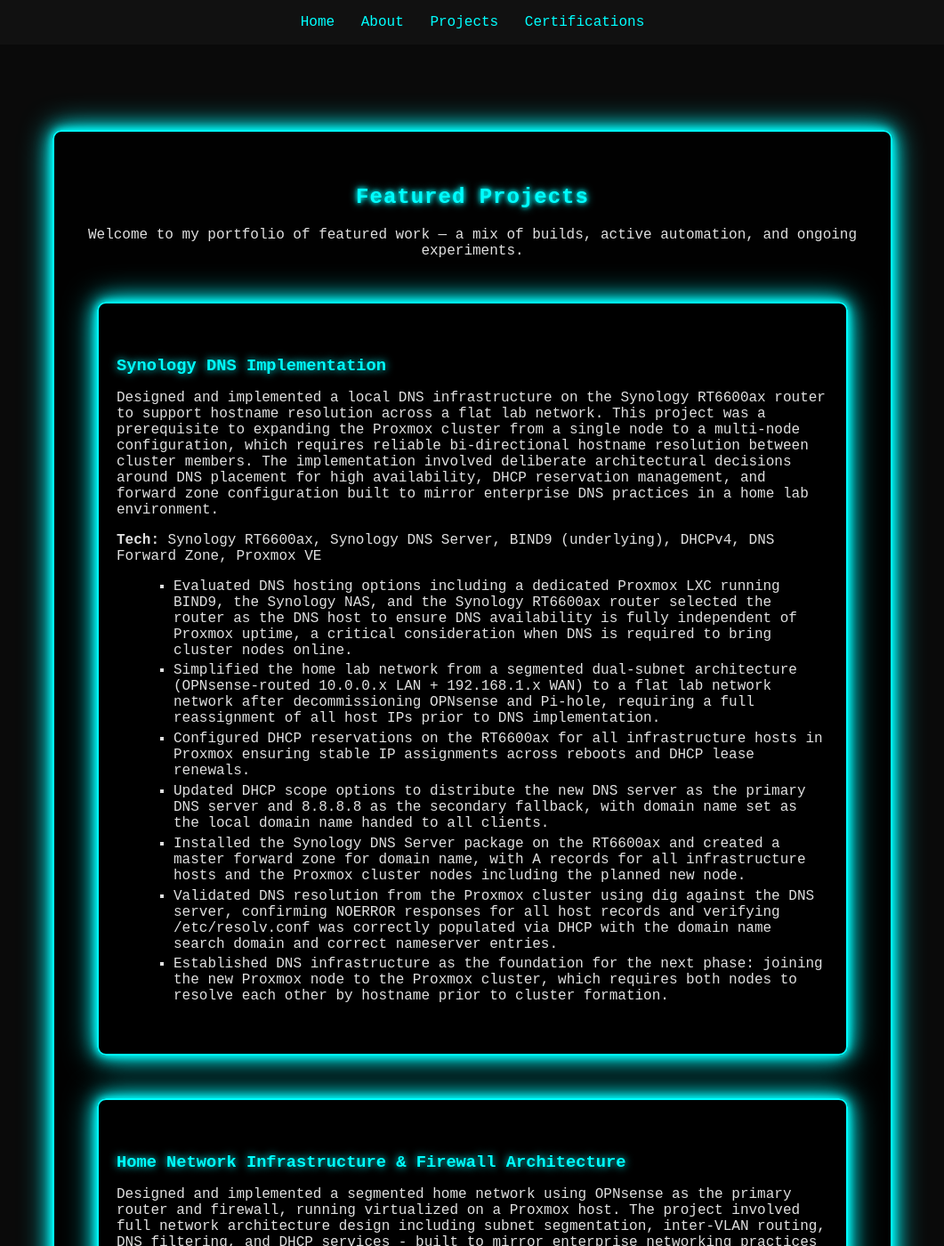
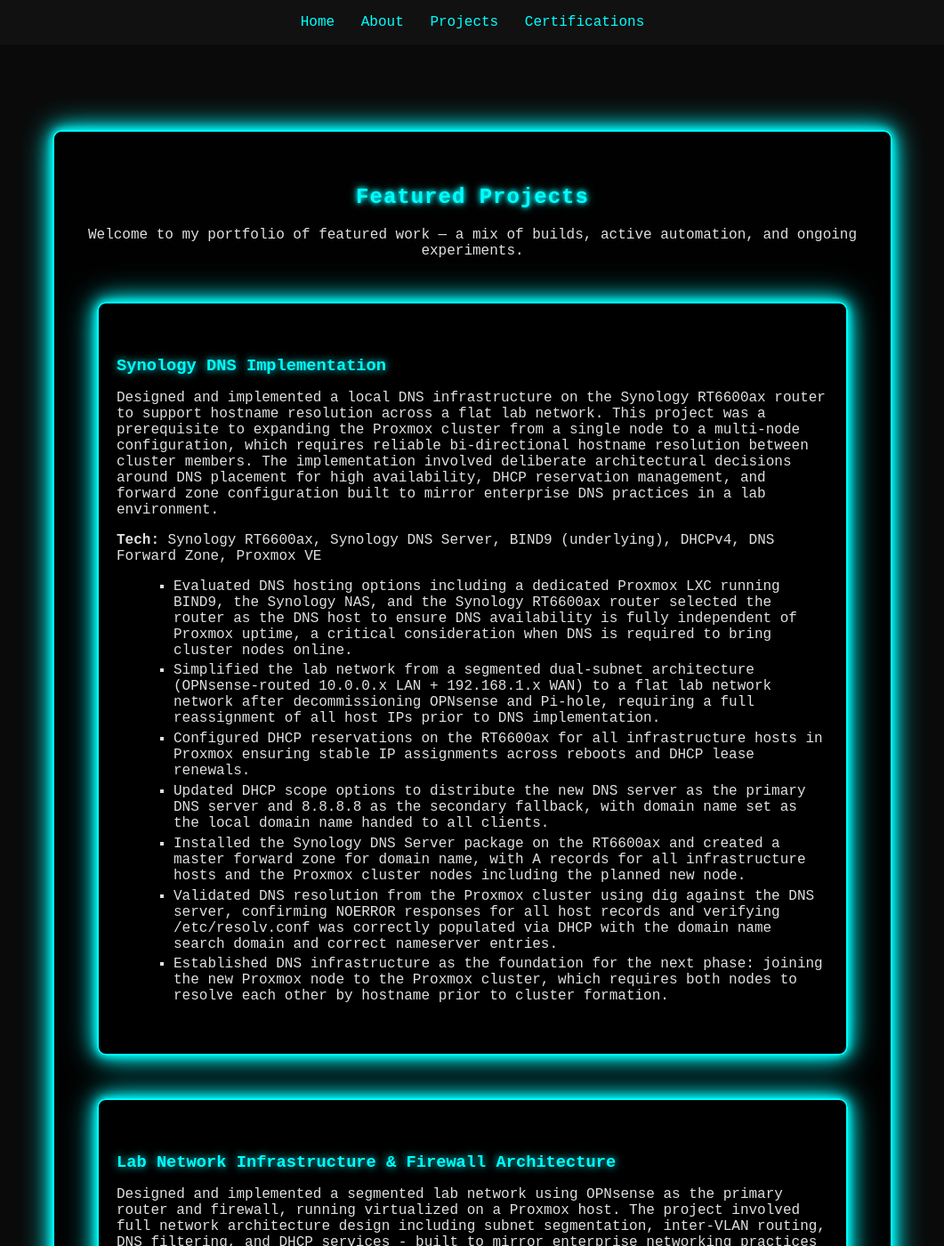
Before and after one commit to pearson-thaddeus-l/pearson-thaddeus-l-jekyll, a Jekyll site: the page built from projects.md, in a window 1280 px wide and 1400 px high. Shown: the whole window at 89% size, without its empty margins (109-1170 px from the left). Built offline with Jekyll 4.4.1, drawn with Linux system fonts in a browser that asks for light colours; some of the changed text lies outside the part shown.

Commit message:
Updating Network Infrastructure project.

```diff
--- a/projects.md
+++ b/projects.md
@@ -13,12 +13,12 @@
 <div class="neon-border project-card">
   <h3>Synology DNS Implementation</h3>
   <p>
-    Designed and implemented a local DNS infrastructure on the Synology RT6600ax router to support hostname resolution across a flat lab network. This project was a prerequisite to expanding the Proxmox cluster from a single node to a multi-node configuration, which requires reliable bi-directional hostname resolution between cluster members. The implementation involved deliberate architectural decisions around DNS placement for high availability, DHCP reservation management, and forward zone configuration built to mirror enterprise DNS practices in a home lab environment.
+    Designed and implemented a local DNS infrastructure on the Synology RT6600ax router to support hostname resolution across a flat lab network. This project was a prerequisite to expanding the Proxmox cluster from a single node to a multi-node configuration, which requires reliable bi-directional hostname resolution between cluster members. The implementation involved deliberate architectural decisions around DNS placement for high availability, DHCP reservation management, and forward zone configuration built to mirror enterprise DNS practices in a lab environment.
   </p>
   <p><strong>Tech:</strong> Synology RT6600ax, Synology DNS Server, BIND9 (underlying), DHCPv4, DNS Forward Zone, Proxmox VE</p>
   <ul>
     <li>Evaluated DNS hosting options including a dedicated Proxmox LXC running BIND9, the Synology NAS, and the Synology RT6600ax router selected the router as the DNS host to ensure DNS availability is fully independent of Proxmox uptime, a critical consideration when DNS is required to bring cluster nodes online.</li>
-    <li>Simplified the home lab network from a segmented dual-subnet architecture (OPNsense-routed 10.0.0.x LAN + 192.168.1.x WAN) to a flat lab network network after decommissioning OPNsense and Pi-hole, requiring a full reassignment of all host IPs prior to DNS implementation.</li>
+    <li>Simplified the lab network from a segmented dual-subnet architecture (OPNsense-routed 10.0.0.x LAN + 192.168.1.x WAN) to a flat lab network network after decommissioning OPNsense and Pi-hole, requiring a full reassignment of all host IPs prior to DNS implementation.</li>
     <li>Configured DHCP reservations on the RT6600ax for all infrastructure hosts in Proxmox ensuring stable IP assignments across reboots and DHCP lease renewals.</li>
     <li>Updated DHCP scope options to distribute the new DNS server as the primary DNS server and 8.8.8.8 as the secondary fallback, with domain name set as the local domain name handed to all clients.</li>
     <li>Installed the Synology DNS Server package on the RT6600ax and created a master forward zone for domain name, with A records for all infrastructure hosts and the Proxmox cluster nodes including the planned new node.</li>
@@ -31,9 +31,9 @@
 
 
 <div class="neon-border project-card">
-  <h3>Home Network Infrastructure & Firewall Architecture</h3>
+  <h3>Lab Network Infrastructure & Firewall Architecture</h3>
   <p>
-   Designed and implemented a segmented home network using OPNsense as the primary router and firewall, running virtualized on a Proxmox host. The project involved full network architecture design including subnet segmentation, inter-VLAN routing, DNS filtering, and DHCP services - built to mirror enterprise networking practices in a home lab environment.
+   Designed and implemented a segmented lab network using OPNsense as the primary router and firewall, running virtualized on a Proxmox host. The project involved full network architecture design including subnet segmentation, inter-VLAN routing, DNS filtering, and DHCP services - built to mirror enterprise networking practices in a lab environment.
   </p>
   <p><strong>Tech:</strong> OPNsense,Proxmox VE,KEA DHCPv4,Pi-hole,DNS,Static Routing,Network Segmentation</p>
   <ul>
@@ -41,7 +41,7 @@
     <li>Architected a segmented network with a dedicated LAN subnet (10.x.x.x/24) isolated from the upstream ISP network, with a static route on the Synology router directing LAN-bound traffic through the OPNsense WAN interface.</li>
     <li>Configured KEA DHCPv4 on the OPNsense LAN to manage address allocation across the 10.x.x.100 - 200 pool with static reservations for infrastructure hosts.</li>
     <li>Integrated Pi-hole as the primary DNS server for the LAN, enforcing network-wide ad and tracker blocking with Cloudflare as the upstream fallback resolver.</li>
-    <li>Established inter-VLAN routing and firewall rules through OPNsense to control traffic flow between the virtualized LAN environment and the broader home network.</li>
+    <li>Established inter-VLAN routing and firewall rules through OPNsense to control traffic flow between the virtualized LAN environment and the broader lab network.</li>
   </ul>
 </div>
 
```
